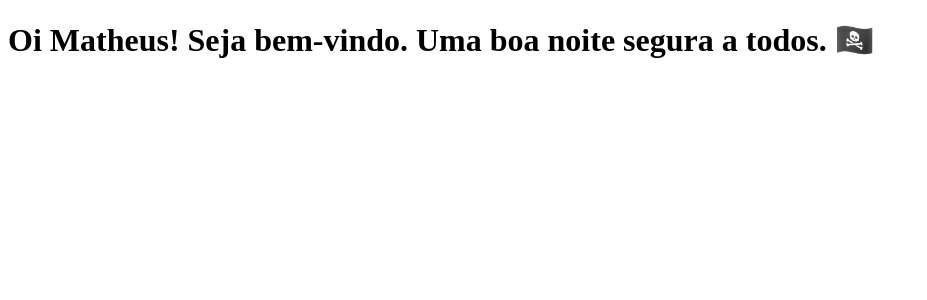
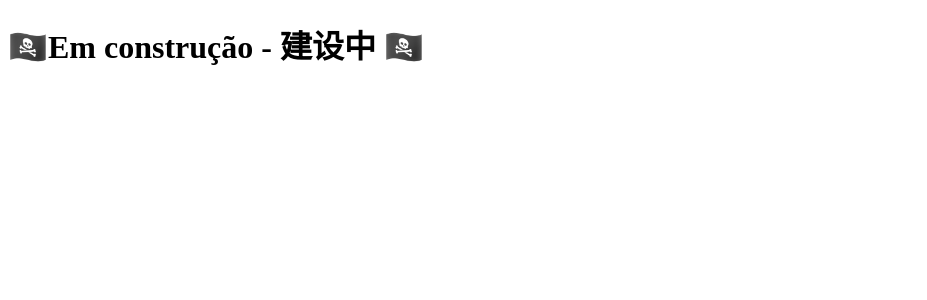
Before and after one commit to vinifmarques/clone-tabnews, a Next.js app: page / in a window 1280 px wide. Shown: the top 300 px of the page, without its empty margins (0-927 px from the left). Built offline with nearby package versions, Linux system fonts and the light colour scheme.

Commit message:
alteração de texto - em construcao

```diff
--- a/pages/index.js
+++ b/pages/index.js
@@ -1,5 +1,5 @@
 function Home() {
-  return <h1>Oi Matheus! Seja bem-vindo. Uma boa noite segura a todos. 🏴‍☠️</h1>;
+  return <h1>🏴‍☠️Em construção - 建设中 🏴‍☠️</h1>;
 }
 
 export default Home;
```
